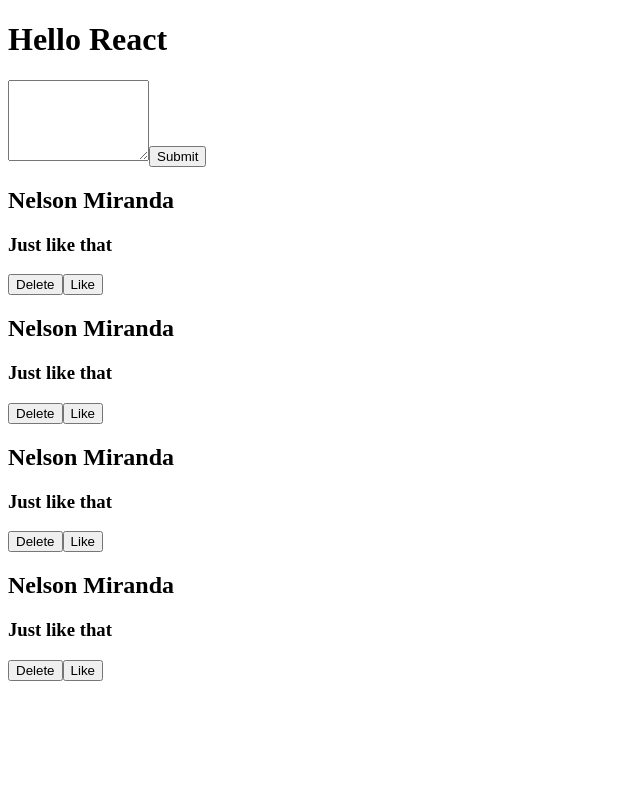
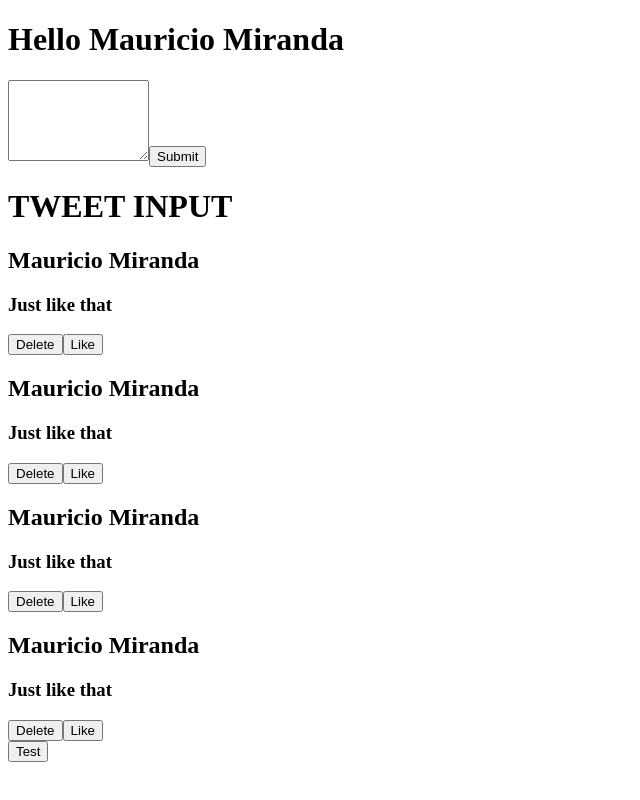
Before and after one commit to nmirandaghn/developedbyed, a React (Create React App) app in the folder react/chapter_01/react-starter/: page / in a window 1280 px wide. Shown: the whole page, without its empty margins (0-640 px from the left). Built offline with nearby package versions, Linux system fonts and the light colour scheme.

Commit message:
Lesson about state

```diff
--- a/react/chapter_01/react-starter/src/App.js
+++ b/react/chapter_01/react-starter/src/App.js
@@ -1,15 +1,23 @@
-import React from "react";
+import React, { useState } from "react";
 import TweetList from "./components/TweetList";
 import CreateTweet from "./components/CreateTweet";
 
 function App() {
-  const name = "Nelson Miranda";
+  const [name, setName] = useState("Mauricio Miranda");
+
   const message = "Just like that";
+
+  const changeTitle = () => {
+    setName("Mauricio Miranda");
+    console.log(name);
+  };
+
   return (
     <div className="box">
-      <h1>Hello React</h1>
+      <h1>Hello {name}</h1>
       <CreateTweet />
       <TweetList name={name} message={message} />
+      <button onClick={changeTitle}>Test</button>
     </div>
   );
 }
--- a/react/chapter_01/react-starter/src/components/CreateTweet.js
+++ b/react/chapter_01/react-starter/src/components/CreateTweet.js
@@ -1,11 +1,25 @@
-import React from "react";
+import React, { useState } from "react";
 
 const CreateTweet = () => {
+  // State
+  const [textInput, setTextInput] = useState("");
+
+  const userInputHandler = (e) => {
+    console.log(e.target.value);
+  };
+
   return (
     <div className="tweet">
       <form action="">
-        <textarea name="" id="" cols="15" rows="5"></textarea>
+        <textarea
+          onChange={userInputHandler}
+          name=""
+          id=""
+          cols="15"
+          rows="5"
+        ></textarea>
         <button>Submit</button>
+        <h1>TWEET INPUT</h1>
       </form>
     </div>
   );
```
